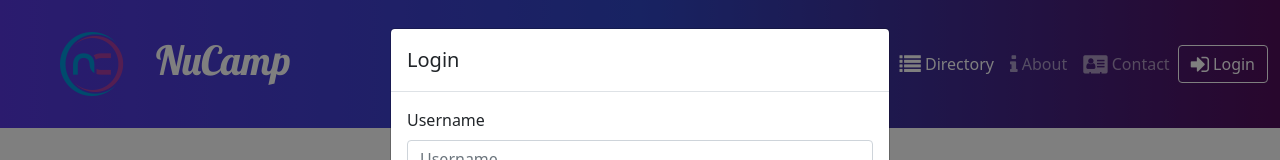
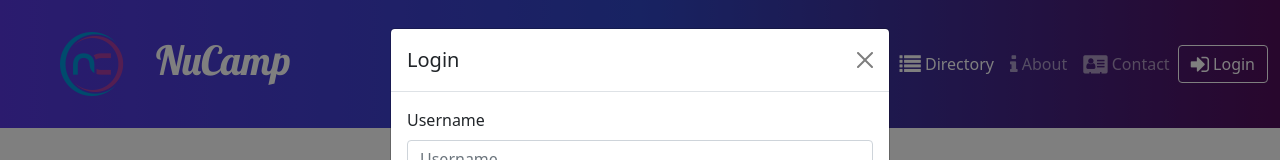
Before and after one commit to rockleejb/nucampsite-react, a React (Create React App) app: page /directory in a window 1280 px wide. Both pictures are taken after a click on the button "Login". Shown: the top 160 px of the page. Built offline with nearby package versions, Linux system fonts and the light colour scheme.

Commit message:
Fix x on login form

```diff
--- a/src/features/user/UserLoginForm.js
+++ b/src/features/user/UserLoginForm.js
@@ -49,8 +49,8 @@ const UserLoginForm = () => {
         )}
       </span>
       <Modal isOpen={loginModalOpen}>
-        <ModalHeader>Login</ModalHeader>
-        <ModalBody toggle={() => setLoginModalOpen(false)}>
+        <ModalHeader toggle={() => setLoginModalOpen(false)}>Login</ModalHeader>
+        <ModalBody>
           <Formik
             initialValues={{
               username: "",
```
